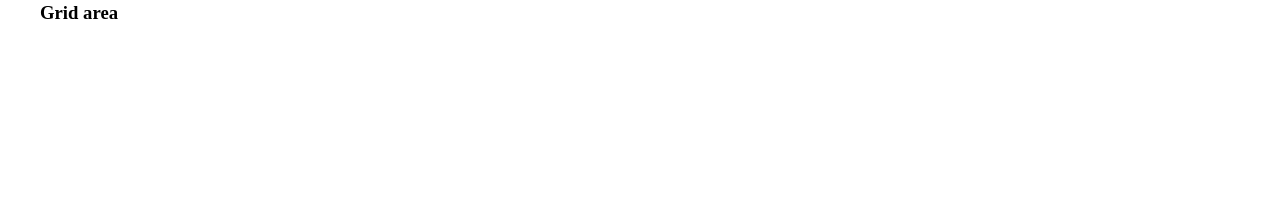
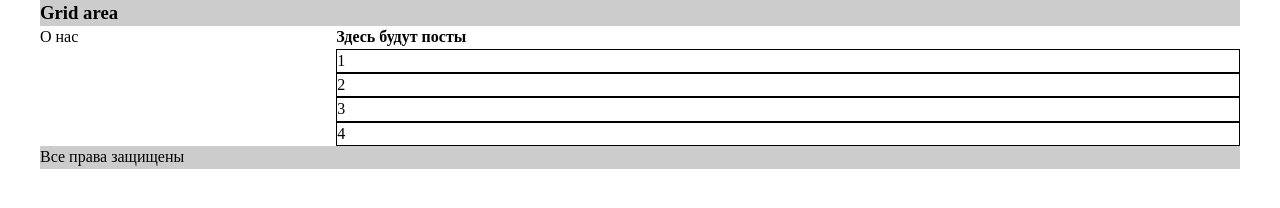
Before and after one commit to saves7/Grid_css_areas, a plain HTML site: page index.html in a window 1280 px wide. Drawn offline with Linux system fonts and the light colour scheme.

Commit message:
simple maket

```diff
--- a/css/main.css
+++ b/css/main.css
@@ -8,17 +8,10 @@ body {
     line-height: 1.4;
 }
 
-div {
+* {
     box-sizing: border-box;
 }
 
-
-.container {
-    width: 100%;
-    max-width: 1200px;
-    min-width: 480px;
-    margin: 0 auto;
-}
 
 a {
     text-decoration: none;
@@ -27,3 +20,40 @@ a {
 ul {
     list-style: none;
 }
+
+.container {
+    display: grid;
+    grid-template-areas: "header header header header"
+                         "aboutus content content content"
+                         "footer footer footer footer"
+    /*/2fr 2fr 2fr                         */
+
+    ;
+    /*grid-auto-rows: minmax(220px auto);*/
+    width: 100%;
+    max-width: 1200px;
+    min-width: 480px;
+    margin: 0 auto;
+}
+
+
+.header {
+    grid-area: header;
+    background: #ccc;
+
+}
+.content {
+    grid-area: content;
+}
+.content__item {
+    border: 1px solid #000;
+}
+
+.aboutus {
+    grid-area: aboutus;
+}
+
+.footer {
+    grid-area: footer;
+    background: #ccc;
+}
--- a/index.html
+++ b/index.html
@@ -10,7 +10,21 @@
 </head>
 <body>
 <div class="container">
-    <h3>Grid area</h3>
+    <div class="header">
+        <h3 class="header-logo">Grid area</h3>
+    </div>
+    <sidebar class="aboutus">О нас</sidebar>
+    <main class="content">
+        <h4>Здесь будут посты</h4>
+        <div class="content__item">1</div>
+        <div class="content__item">2</div>
+        <div class="content__item">3</div>
+        <div class="content__item">4</div>
+
+    </main>
+    <footer class="footer"> Все права защищены</footer>
+
+
 </div>
 
 
```
